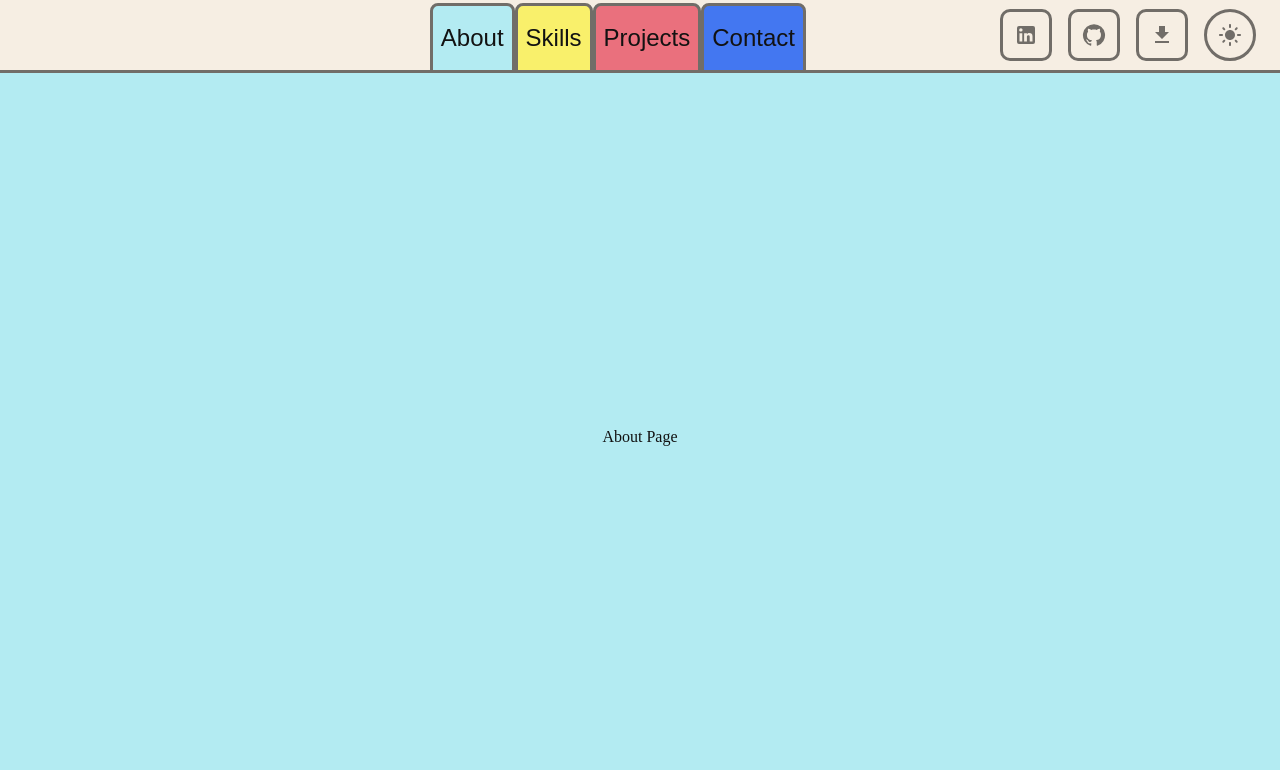
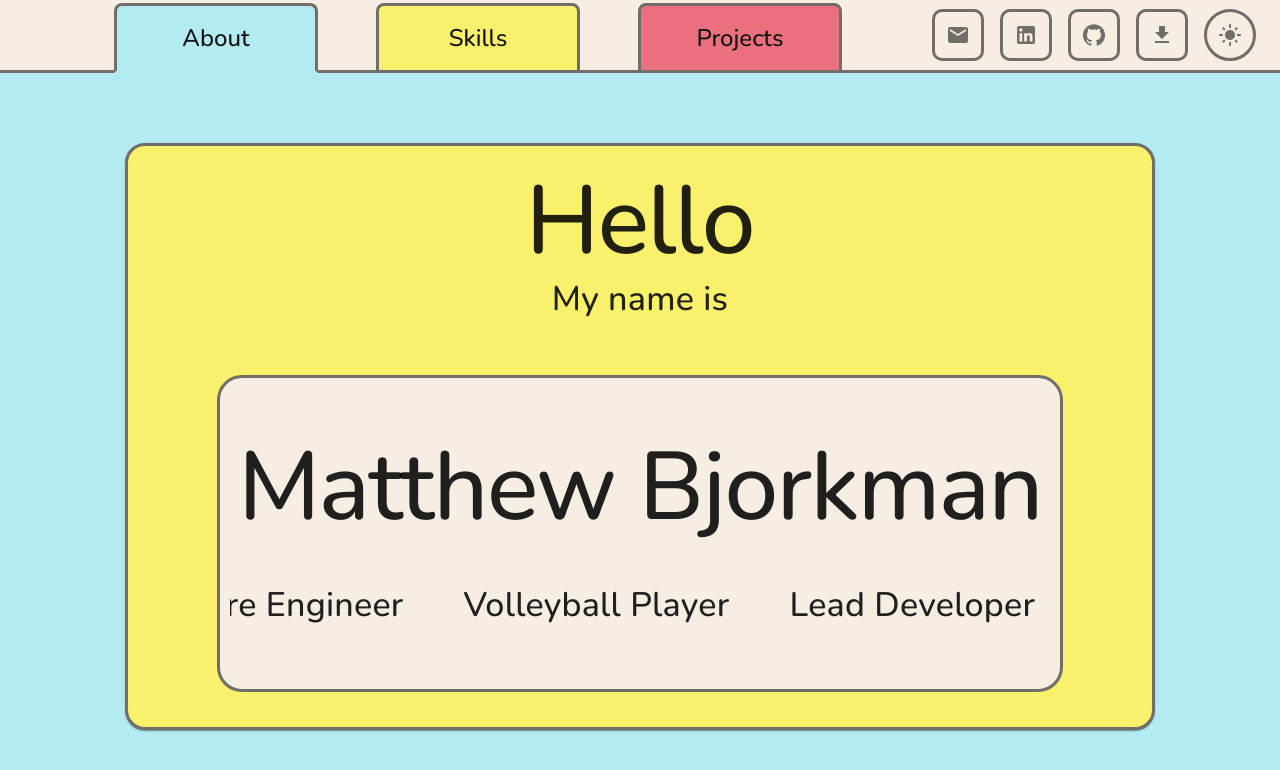
Before and after one commit to Matthew-E-Bjorkman/website-2025, a React (Vite) app: page / in a window 1280 px wide. Shown: the top 770 px of the page. Built offline with nearby package versions, Linux system fonts and the light colour scheme.

Commit message:
About page with scrolling title ticker

```diff
--- a/index.html
+++ b/index.html
@@ -4,6 +4,9 @@
     <meta charset="UTF-8" />
     <link rel="icon" type="image/svg+xml" href="/icon.svg" />
     <meta name="viewport" content="width=device-width, initial-scale=1.0" />
+    <link rel="preconnect" href="https://fonts.googleapis.com">
+    <link rel="preconnect" href="https://fonts.gstatic.com" crossorigin>
+    <link href="https://fonts.googleapis.com/css2?family=Nunito:ital,wght@0,200..1000;1,200..1000&display=swap" rel="stylesheet">
     <title>Matthew Bjorkman</title>
   </head>
   <body style="margin: 0;">
--- a/src/AboutPage.tsx
+++ b/src/AboutPage.tsx
@@ -1,9 +1,126 @@
 import CenteredDiv from "./CenteredDiv";
+import Card from "@mui/material/Card";
+import CardContent from "@mui/material/CardContent";
+import { Box, keyframes, styled, Typography } from "@mui/material";
+import Stack from "@mui/material/Stack";
+import { useMemo } from "react";
+
+const ContainerCard = styled(Card)({
+  width: "80%",
+  height: "80%",
+  borderRadius: "20px",
+  border: "3px solid var(--border)",
+  background: "var(--background3)",
+});
+
+const PageCardContent = styled(CardContent)({
+  height: "100%",
+  width: "100%",
+  display: "flex",
+  justifyContent: "center",
+  alignItems: "center",
+  flexDirection: "column",
+  padding: "10px",
+  marginLeft: "-10px",
+});
+
+const CardStack = styled(Stack)({
+  height: "100%",
+  width: "100%",
+  display: "flex",
+  alignItems: "center",
+  justifyContent: "flex-start",
+});
+
+const HeaderBox = styled(Box)({
+  paddingTop: "10px",
+  marginBottom: "-15px !important",
+});
+
+const ContentBox = styled(Box)({
+  border: "3px solid var(--border)",
+  borderRadius: "25px",
+  backgroundColor: "var(--header-background)",
+  width: "80%",
+  height: "50%",
+  padding: "10px",
+  marginTop: "70px !important",
+  display: "grid",
+  justifyContent: "center",
+  alignItems: "center",
+});
+
+const CenteredTypography = styled(Typography)({
+  textAlign: "center",
+});
+
+const JobTitleContainer = styled(Box)({
+  overflow: "hidden",
+  position: "relative",
+  height: "2.5em",
+  width: "100%",
+  marginTop: "-60px",
+});
+
+// Ticker-style scroll animation
+const scrollKeyframes = keyframes`
+    0% { transform: translateX(0%); }
+    100% { transform: translateX(-212%); } // This value will need to be adjusted if the first item in the list is changed
+`;
+
+const ScrollingContainer = styled(Box)({
+  display: "flex",
+  whiteSpace: "nowrap",
+  animation: `${scrollKeyframes} 15s linear infinite`,
+});
+
+const TitleTypography = styled(Typography)({
+  marginLeft: "30px",
+  marginRight: "30px",
+  display: "inline-block",
+  whiteSpace: "nowrap",
+});
 
 const AboutPage = () => {
+  const titles = useMemo(
+    () => [
+      "Game Developer",
+      "Full-Stack Software Engineer",
+      "Volleyball Player",
+      "Lead Developer",
+      "Political Activist",
+      "Problem Solver",
+    ],
+    [],
+  );
+
   return (
     <CenteredDiv style={{ background: "var(--background1)" }}>
-      About Page
+      <ContainerCard>
+        <PageCardContent>
+          <CardStack direction="column" spacing={2}>
+            <HeaderBox>
+              <CenteredTypography variant="h1">Hello</CenteredTypography>
+              <CenteredTypography variant="h4">My name is</CenteredTypography>
+            </HeaderBox>
+            <ContentBox>
+              <CenteredTypography variant="h1">
+                Matthew Bjorkman
+              </CenteredTypography>
+              <JobTitleContainer>
+                <ScrollingContainer>
+                  {/* Double the titles so it loops into itself */}
+                  {[...titles, ...titles].map((title, index) => (
+                    <TitleTypography key={index} variant="h4">
+                      {title}
+                    </TitleTypography>
+                  ))}
+                </ScrollingContainer>
+              </JobTitleContainer>
+            </ContentBox>
+          </CardStack>
+        </PageCardContent>
+      </ContainerCard>
     </CenteredDiv>
   );
 };
--- a/src/App.tsx
+++ b/src/App.tsx
@@ -2,7 +2,6 @@ import AppLayout from "./AppLayout";
 import AboutPage from "./AboutPage";
 import SkillsPage from "./SkillsPage";
 import ProjectsPage from "./ProjectsPage";
-import ContactPage from "./ContactPage";
 import { BrowserRouter, Routes, Route } from "react-router";
 import "./styles.css";
 
@@ -14,7 +13,6 @@ function App() {
           <Route index element={<AboutPage />} />
           <Route path="/skills" element={<SkillsPage />} />
           <Route path="/projects" element={<ProjectsPage />} />
-          <Route path="/contact" element={<ContactPage />} />
         </Routes>
       </AppLayout>
     </BrowserRouter>
--- a/src/ContactPage.tsx
+++ /dev/null
@@ -1,11 +0,0 @@
-import CenteredDiv from "./CenteredDiv";
-
-const ContactPage = () => {
-  return (
-    <CenteredDiv style={{ background: "var(--background5)" }}>
-      Contact Page
-    </CenteredDiv>
-  );
-};
-
-export default ContactPage;
--- a/src/DesktopHeader.tsx
+++ b/src/DesktopHeader.tsx
@@ -10,7 +10,7 @@ import LightModeIcon from "@mui/icons-material/LightMode";
 import DarkModeIcon from "@mui/icons-material/DarkMode";
 import { useState } from "react";
 import PageButton from "./PageButton.tsx";
-import { Download, GitHub, LinkedIn } from "@mui/icons-material";
+import { Download, Email, GitHub, LinkedIn } from "@mui/icons-material";
 import Button from "@mui/material/Button";
 import Stack from "@mui/material/Stack";
 import { useAppThemes } from "./useAppThemes.ts";
@@ -34,7 +34,7 @@ const StyledBox = styled(Box)({
   justifyContent: "space-between",
   width: "100%",
   height: "100%",
-  padding: "8px 450px 2px 450px",
+  padding: "8px 7vw 2px 7vw",
 });
 
 const StyledButton = styled(Button)({
@@ -43,6 +43,10 @@ const StyledButton = styled(Button)({
   borderColor: "var(--border)",
   borderRadius: "10px",
   padding: "11px",
+});
+
+const StyledEmail = styled(Email)({
+  color: "var(--border)",
 });
 
 const StyledDownload = styled(Download)({
@@ -66,7 +70,7 @@ const StyledToggleButton = styled(ToggleButton)({
 
 const DesktopHeader = () => {
   const { themeName, toggleTheme } = useAppThemes();
-  const [activeTab, setActiveTab] = useState("home");
+  const [activeTab, setActiveTab] = useState("about");
 
   const setPage = (pageName: string) => {
     setActiveTab(pageName);
@@ -76,7 +80,6 @@ const DesktopHeader = () => {
     { name: "about", color: "var(--background1)" },
     { name: "skills", color: "var(--background3)" },
     { name: "projects", color: "var(--background4)" },
-    { name: "contact", color: "var(--background5)" },
   ];
 
   return (
@@ -92,7 +95,14 @@ const DesktopHeader = () => {
             />
           ))}
         </StyledBox>
-        <Stack direction="row" spacing={2} position="fixed">
+        <Stack direction="row" spacing={2}>
+          <Tooltip title="Contact Me">
+            <a href="mailto:business@matthewbjorkman.com">
+              <StyledButton>
+                <StyledEmail />
+              </StyledButton>
+            </a>
+          </Tooltip>
           <Tooltip title="LinkedIn">
             <StyledButton
               onClick={() =>
--- a/src/PageButton.tsx
+++ b/src/PageButton.tsx
@@ -10,6 +10,9 @@ export interface PageButtonProps {
 
 const StyledIconButton = styled(IconButton)({
   height: "100%",
+  minWidth: "50px",
+  width: "16vw",
+  maxWidth: "300px",
   border: "3px solid",
   borderRadius: "8px",
   borderBottom: "3px solid",
--- a/src/ProjectCard.tsx
+++ b/src/ProjectCard.tsx
@@ -19,7 +19,7 @@ const StyledCard = styled(Card)({
   borderRadius: "20px",
   border: "3px solid var(--border)",
   width: "80%",
-  height: "70%",
+  height: "80%",
 });
 
 const CardContentNoVerticalPadding = styled(CardContent)({
--- a/src/styles.css
+++ b/src/styles.css
@@ -29,7 +29,7 @@ body.dark-theme {
     border-color 0.3s ease;
 }
 
-/* Extend transitions to MUI specific elements */
+/* Extend font and transitions to MUI specific elements */
 .MuiCard-root,
 .MuiCardContent-root,
 .MuiCardActions-root,
@@ -43,6 +43,9 @@ body.dark-theme {
 .MuiIconButton-root,
 .MuiToggleButton-root,
 .MuiSvgIcon-root {
+    font-family: 'Nunito', sans-serif !important;
+    font-weight: 500 !important;
+
     transition: background 0.3s ease,
     background-color 0.3s ease,
     color 0.3s ease,
```
